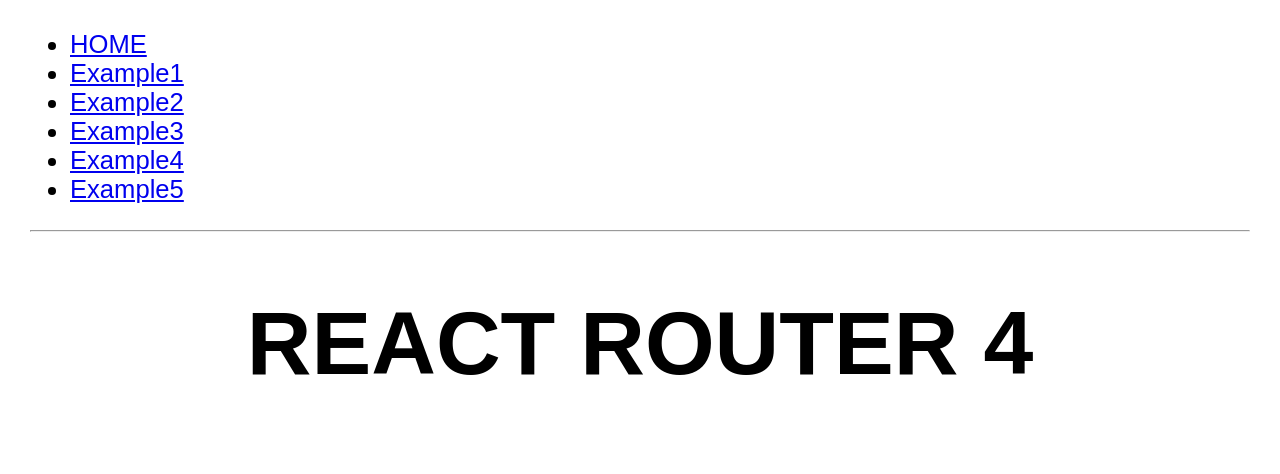
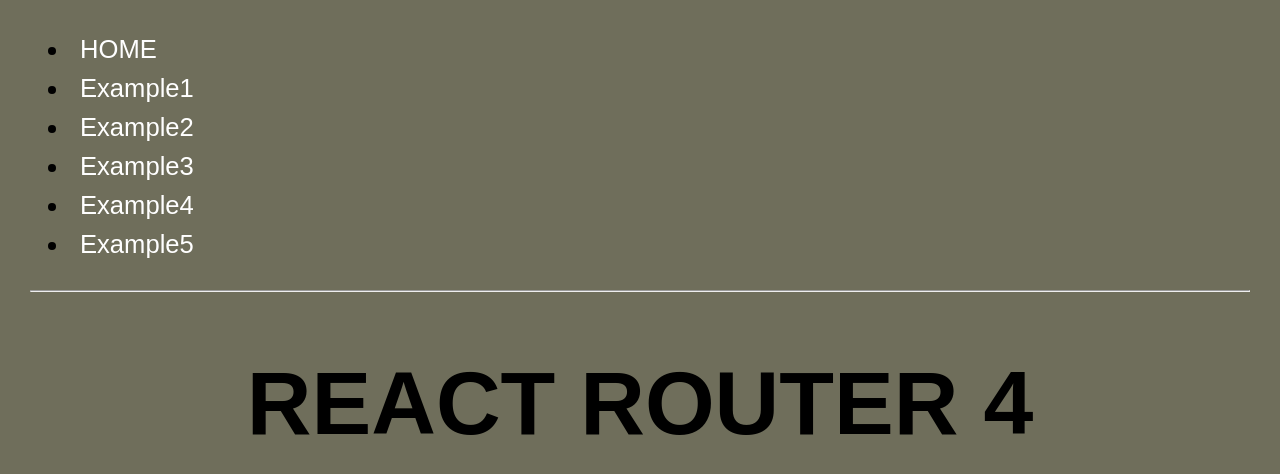
Before and after one commit to bdog72/React-Router4, a React app: page / in a window 1280 px wide. Built offline with nearby package versions, Linux system fonts and the light colour scheme; some packages are replaced by stand-ins of ours.

Commit message:
made some css changes

```diff
--- a/src/styles/screen.scss
+++ b/src/styles/screen.scss
@@ -11,6 +11,7 @@
   margin: 30px;
   font: $base-text-size / 1 $base-font-family;
   font-size: 2vw;
+  background: #6f6e5b;
 }
 
 .homeHeader {
@@ -18,8 +19,12 @@
   font-size: 7vw;
 }
 
-// li a {
-//   padding: 5px;
-//   text-decoration: none;
-//   color: rgb(235, 20, 59);
-// }
+li {
+  padding: 5px;
+}
+
+li a {
+  padding: 5px;
+  text-decoration: none;
+  color: white;
+}
```
